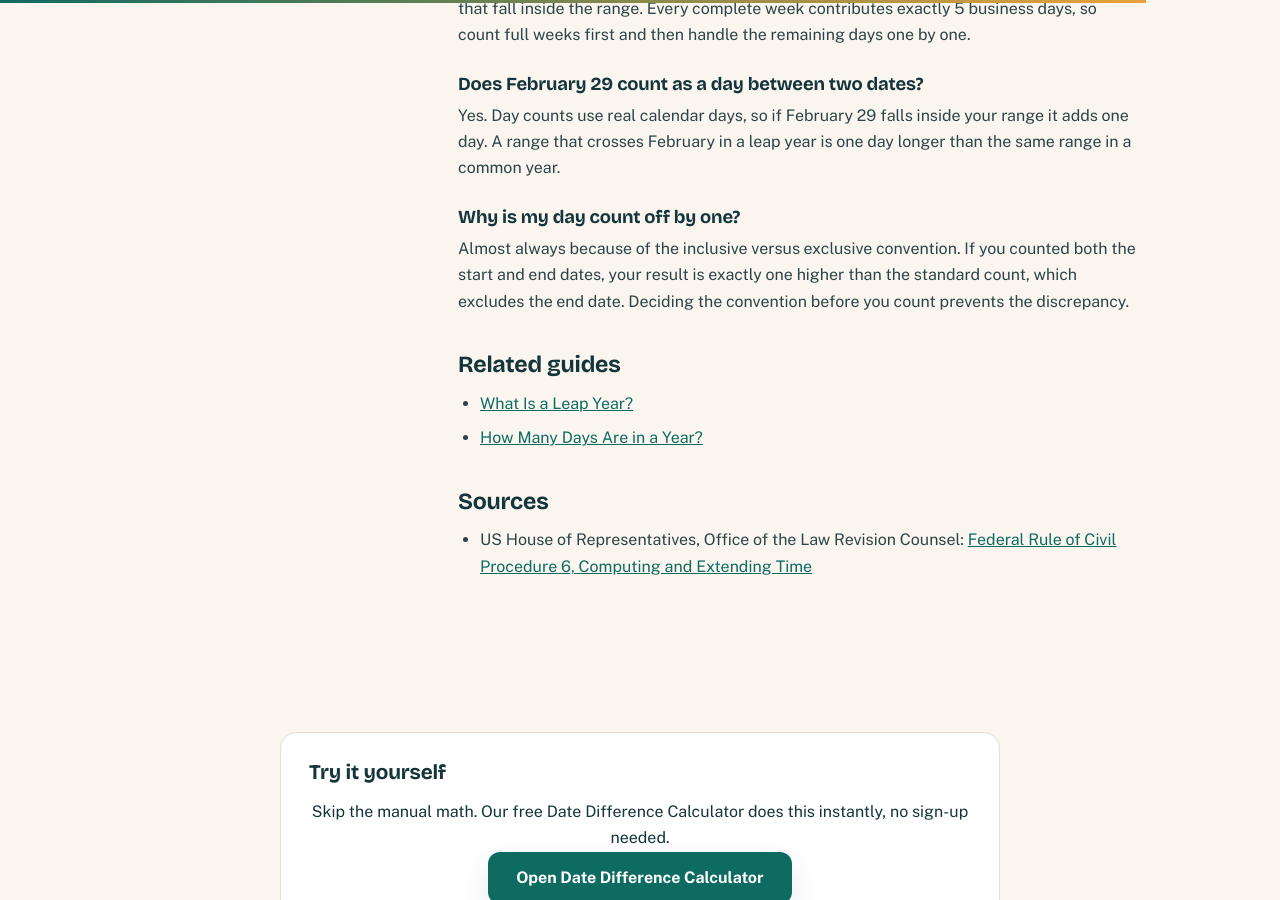
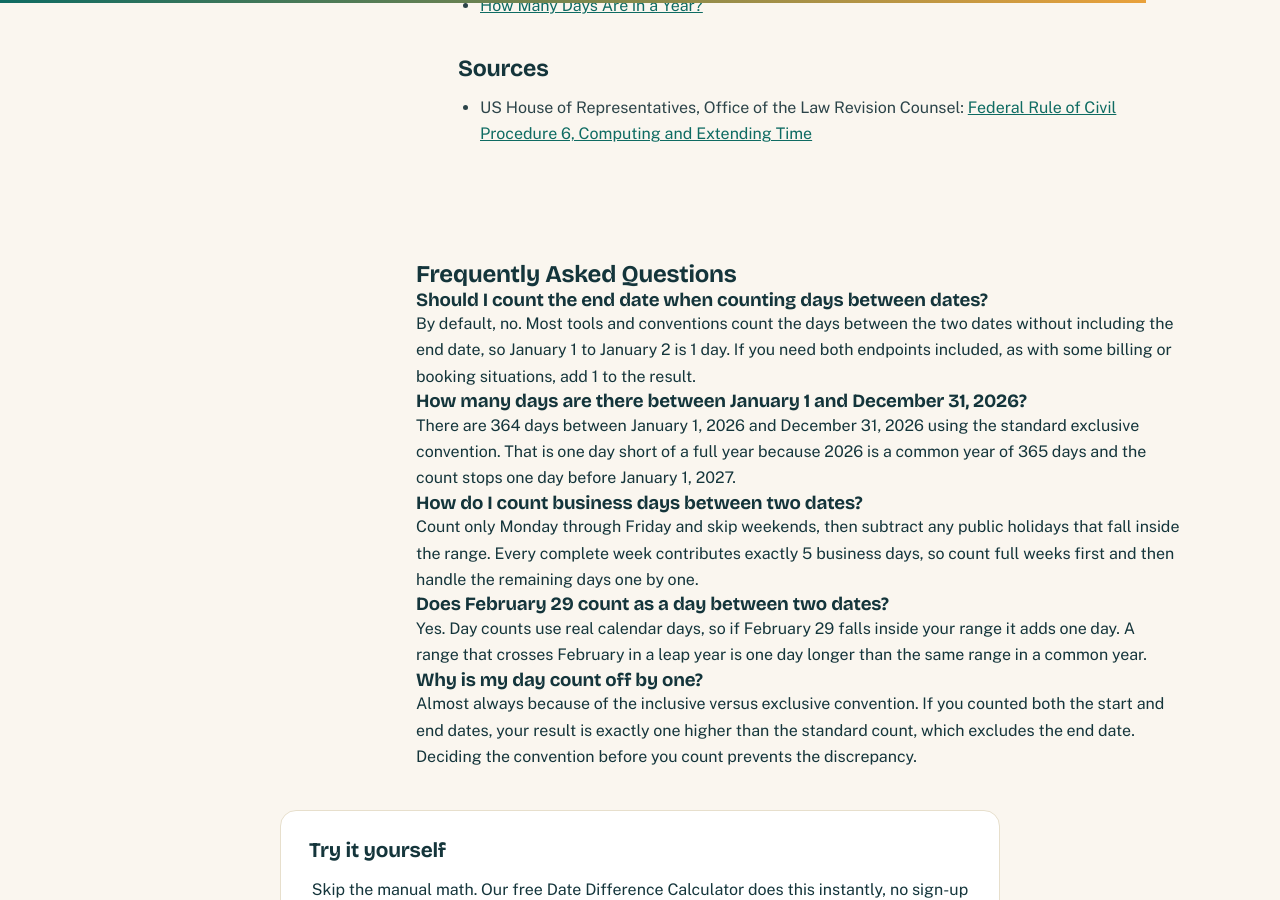
Before and after one commit to zaidmeo09-dhangal/agedatecalc, a Jekyll site: the page built from _posts/2026-10-23-how-to-count-days-between-dates.md, in a window 1280 px wide and 900 px high, scrolled down 5319 px. Built offline with Jekyll 4.4.1, drawn with Linux system fonts in a browser that asks for light colours; some of the changed text lies outside the part shown.

Commit message:
Mirror StudentCalcTools CMS: full PagesCMS fields, faqs_raw auto FAQ schema, featured image in layout, auto-dimension blog images

```diff
--- a/_posts/2026-10-23-how-to-count-days-between-dates.md
+++ b/_posts/2026-10-23-how-to-count-days-between-dates.md
@@ -1,37 +1,61 @@
 ---
 layout: post
 title: How to Count Days Between Two Dates (Manual Method)
-description: Learn the manual method for counting days between dates, when to include the end date, and the common mistakes that throw counts off by one day.
-image: /assets/images/how-to-count-days-between-dates.webp
-faq:
-  - q: "Should I count the end date when counting days between dates?"
-    a: "By default, no. Most tools and conventions count the days between the two dates without including the end date, so January 1 to January 2 is 1 day. If you need both endpoints included, as with some billing or booking situations, add 1 to the result."
-  - q: "How many days are there between January 1 and December 31, 2026?"
-    a: "There are 364 days between January 1, 2026 and December 31, 2026 using the standard exclusive convention. That is one day short of a full year because 2026 is a common year of 365 days and the count stops one day before January 1, 2027."
-  - q: "How do I count business days between two dates?"
-    a: "Count only Monday through Friday and skip weekends, then subtract any public holidays that fall inside the range. Every complete week contributes exactly 5 business days, so count full weeks first and then handle the remaining days one by one."
-  - q: "Does February 29 count as a day between two dates?"
-    a: "Yes. Day counts use real calendar days, so if February 29 falls inside your range it adds one day. A range that crosses February in a leap year is one day longer than the same range in a common year."
-  - q: "Why is my day count off by one?"
-    a: "Almost always because of the inclusive versus exclusive convention. If you counted both the start and end dates, your result is exactly one higher than the standard count, which excludes the end date. Deciding the convention before you count prevents the discrepancy."
+slug: how-to-count-days-between-dates
+date: '2026-10-23'
+status: Published
+author: Zaid
+category: How-To Guides
+tags:
+- days between dates
+- date difference
+- business days
+primary_keyword: how to count days between dates
+secondary_keywords:
+- days between two dates calculator
+- inclusive vs exclusive counting
+meta_title: How to Count Days Between Two Dates (Manual Method)
+meta_description: Learn the manual method for counting days between dates, when to include the end date, and the common mistakes that throw counts off by one day.
+excerpt: Learn the manual method for counting days between dates, when to include the end date, and the common mistakes that throw counts off by one day.
+featured_image: /assets/images/how-to-count-days-between-dates.webp
+image_alt: Two calendar pages side by side showing how to count the days between two dates month by month
+read_time: 6 min read
+faqs_raw: 'Should I count the end date when counting days between dates?
+
+  By default, no. Most tools and conventions count the days between the two dates without including the end date, so January 1 to January 2 is 1 day. If you need both endpoints included, as with some billing or booking situations, add 1 to the result.
+
+  ---
+
+  How many days are there between January 1 and December 31, 2026?
+
+  There are 364 days between January 1, 2026 and December 31, 2026 using the standard exclusive convention. That is one day short of a full year because 2026 is a common year of 365 days and the count stops one day before January 1, 2027.
+
+  ---
+
+  How do I count business days between two dates?
+
+  Count only Monday through Friday and skip weekends, then subtract any public holidays that fall inside the range. Every complete week contributes exactly 5 business days, so count full weeks first and then handle the remaining days one by one.
+
+  ---
+
+  Does February 29 count as a day between two dates?
+
+  Yes. Day counts use real calendar days, so if February 29 falls inside your range it adds one day. A range that crosses February in a leap year is one day longer than the same range in a common year.
+
+  ---
+
+  Why is my day count off by one?
+
+  Almost always because of the inclusive versus exclusive convention. If you counted both the start and end dates, your result is exactly one higher than the standard count, which excludes the end date. Deciding the convention before you count prevents the discrepancy.'
 permalink: /blog/how-to-count-days-between-dates/
-category: How-To Guides
 tool_url: /date-difference-calculator/
 tool_name: Date Difference Calculator
-schema: |
-  {
-    "@context": "https://schema.org",
-    "@type": "Article",
-    "headline": "How to Count Days Between Two Dates (Manual Method)",
-    "author": { "@type": "Organization", "name": "AgeDateCalc" }
-  }
+schema: "{\n  \"@context\": \"https://schema.org\",\n  \"@type\": \"Article\",\n  \"headline\": \"How to Count Days Between Two Dates (Manual Method)\",\n  \"author\": { \"@type\": \"Organization\", \"name\": \"AgeDateCalc\" }\n}"
 ---
 
 <div class="prose" markdown="1">
 
 Counting days between dates by hand is straightforward once you know the convention. Here is the method.
-
-![Two calendar pages side by side showing how to count the days between two dates month by month]({{ '/assets/images/how-to-count-days-between-dates.webp' | relative_url }})
 
 ## The basic method
 
```
Also changed, not shown: other parts of _posts/2026-10-23-how-to-count-days-between-dates.md (+1 -3 lines).
